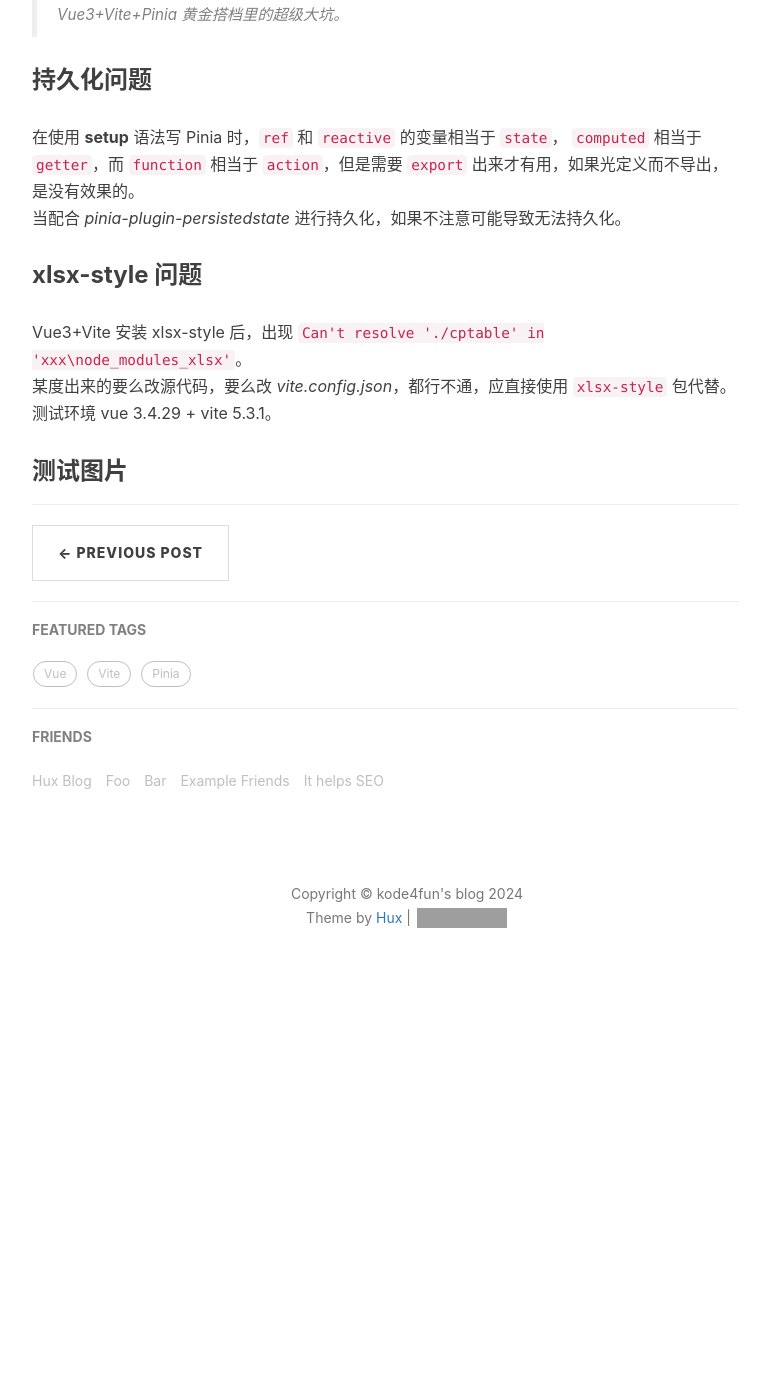
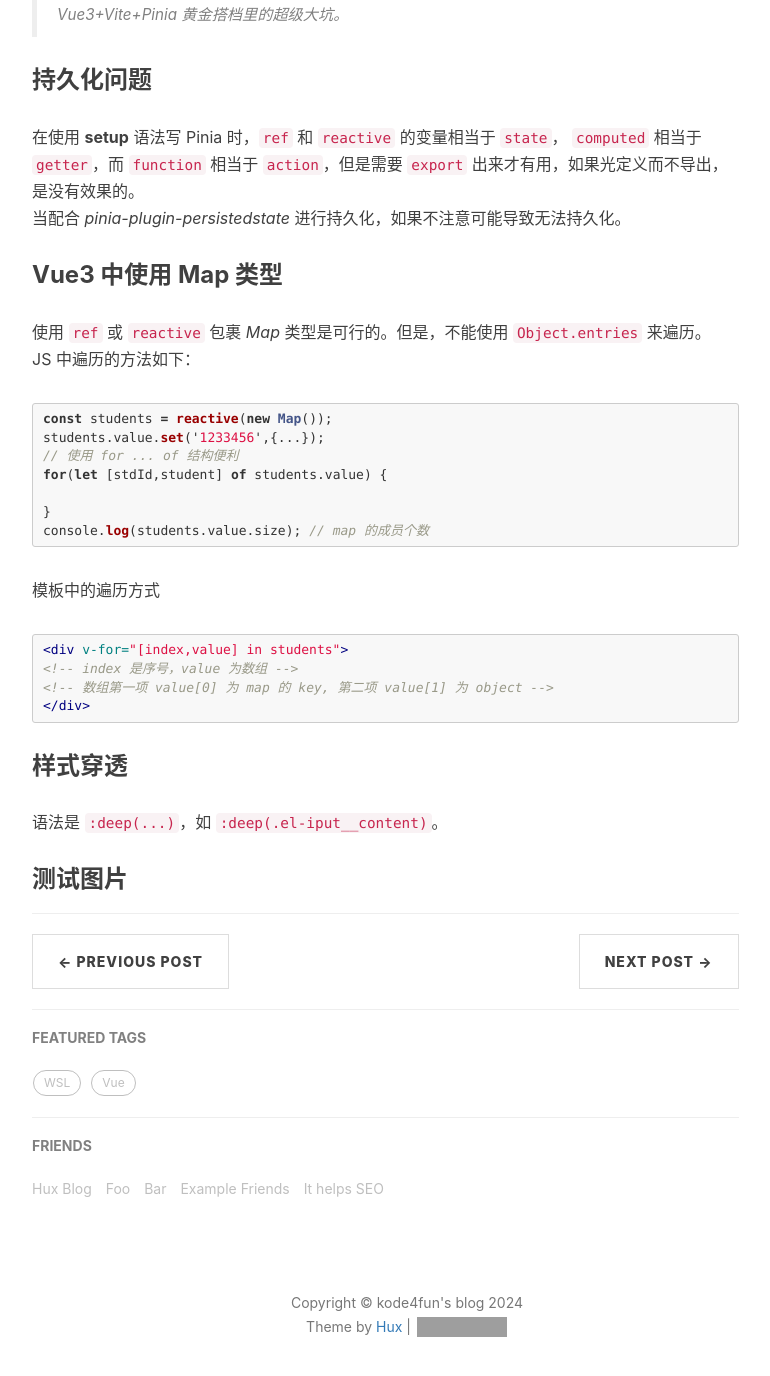
Before and after one commit to kode4fun/kode4fun.github.io, a Jekyll site: the page built from _posts/2024-07-12-VUE3-Vite-Pinia-pitfalls.markdown, in a window 1280 px wide and 1400 px high, scrolled down 571 px. Shown: the top 1376 px of the window, without its empty margins (233-1003 px from the left). Built offline with Jekyll 4.4.1, drawn with Linux system fonts in a browser that asks for light colours; nearby versions of some CDN libraries; comment, search, counter and statistics services are not loaded; before the commit the page ends 1593 px from its top, so only the background shows below that; grey boxes are pictures that could not be loaded.

Commit message:
new posts

````diff
--- a/_posts/2024-07-06-how-to-create-github-hosted-webpage.markdown
+++ b/_posts/2024-07-06-how-to-create-github-hosted-webpage.markdown
@@ -8,6 +8,7 @@
 tags:
     - git
     - github
+    - WSL
 ---
 
 > 在 github 上建立主页的流程的不完全记录。
--- a/_posts/2024-07-10-docker-start-from-a-to-z.markdown
+++ b/_posts/2024-07-10-docker-start-from-a-to-z.markdown
@@ -6,9 +6,9 @@
 author:     "kode4fun"
 header-img: "img/post-bg-2015.jpg"
 tags:
-    - Vue
-    - Vite
-    - Pinia
+    - Docker
+    - WSL
+    - Ubuntu
 ---
 
 > 从 0 开始入坑 Docker
--- a/_posts/2024-07-12-VUE3-Vite-Pinia-pitfalls.markdown
+++ b/_posts/2024-07-12-VUE3-Vite-Pinia-pitfalls.markdown
@@ -17,12 +17,28 @@
 在使用 **setup** 语法写 Pinia 时，`ref` 和 `reactive` 的变量相当于 `state`， `computed` 相当于 `getter`，而 `function` 相当于 `action`，但是需要 `export` 出来才有用，如果光定义而不导出，是没有效果的。
 当配合 _pinia-plugin-persistedstate_ 进行持久化，如果不注意可能导致无法持久化。
 
-### xlsx-style 问题
-Vue3+Vite 安装 xlsx-style 后，出现 `Can't resolve './cptable' in 'xxx\node_modules_xlsx'`。
-某度出来的要么改源代码，要么改 _vite.config.json_，都行不通，应直接使用 `xlsx-style` 包代替。
-测试环境 vue 3.4.29 + vite 5.3.1。
+### Vue3 中使用 Map 类型
+使用 `ref` 或 `reactive` 包裹 _Map_ 类型是可行的。但是，不能使用 `Object.entries` 来遍历。
+JS 中遍历的方法如下：
+```js
+const students = reactive(new Map());
+students.value.set('1233456',{...});
+// 使用 for ... of 结构便利
+for(let [stdId,student] of students.value) {
 
+}
+console.log(students.value.size); // map 的成员个数
+```
 
+模板中的遍历方式
+```html
+<div v-for="[index,value] in students">
+<!-- index 是序号，value 为数组 -->
+<!-- 数组第一项 value[0] 为 map 的 key, 第二项 value[1] 为 object -->
+</div>
+```
+### 样式穿透
+语法是 `:deep(...)`，如 `:deep(.el-iput__content)`。
 ### 测试图片
 <!-- <img src="/img/in-post/moon-in-the-sky.jpg" align="center" width="50%"> -->
 <!-- ![moon in the sky](/img/in-post/moon-in-the-sky.jpg) -->
````
Also changed, not shown: _posts/2024-07-15-xlsx-and-xlsx-style-vite.markdown (added, +29 -0 lines), _posts/2024-07-16-element-plus-use-case.markdown (added, +30 -0 lines), img/in-post/hack-xlsx-export-with-formula.png (added).
